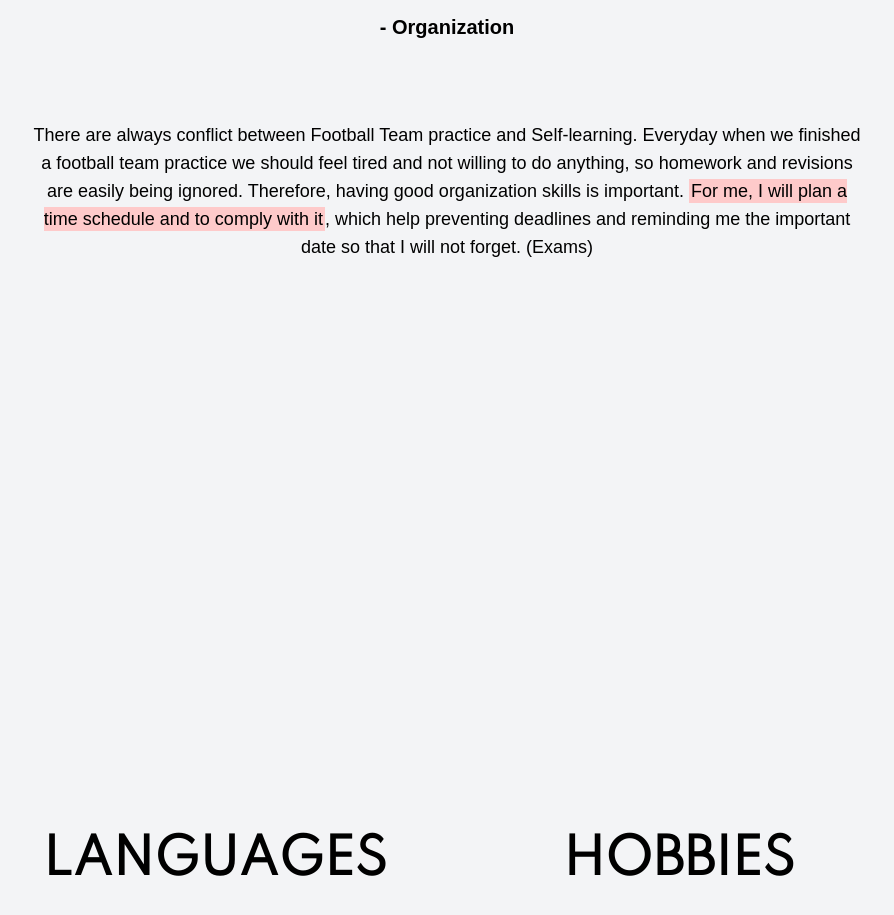
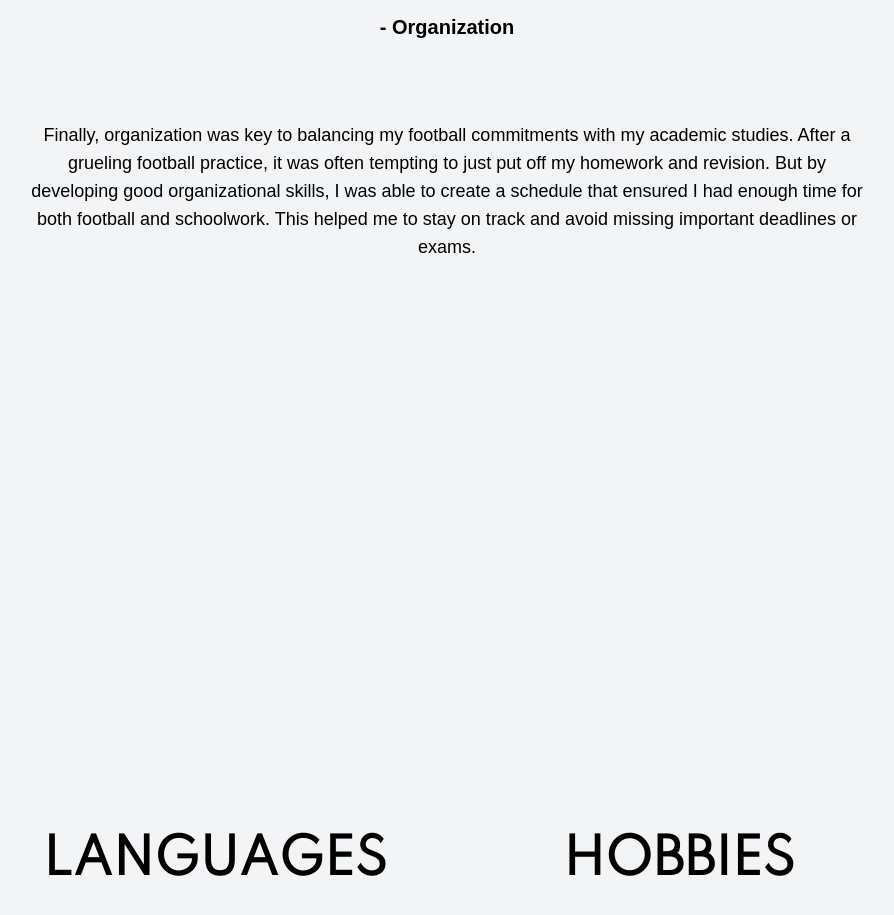
Before and after one commit to theo923/next-ssg-personal-blog, a Next.js app: page /about in a window 1280 px wide. Shown: the part 10820-11735 px from the top of the page, without its empty margins (193-1087 px from the left). Built offline with nearby package versions, Linux system fonts and the light colour scheme; a web font is replaced by a local one.

Commit message:
changes on bio -- Organization

```diff
--- a/components/About/SoftSkills.js
+++ b/components/About/SoftSkills.js
@@ -56,16 +56,13 @@ const SoftSkills = ({ forwardRef }) => {
           </SetIntersectionObserver>
           <SetIntersectionObserver type={5} direction="right">
             <p className="softSkillsDescription">
-              There are always conflict between Football Team practice and
-              Self-learning. Everyday when we finished a football team practice
-              we should feel tired and not willing to do anything, so homework
-              and revisions are easily being ignored. Therefore, having good
-              organization skills is important.{" "}
-              <span>
-                For me, I will plan a time schedule and to comply with it
-              </span>
-              , which help preventing deadlines and reminding me the important
-              date so that I will not forget. (Exams){" "}
+              Finally, organization was key to balancing my football commitments
+              with my academic studies. After a grueling football practice, it
+              was often tempting to just put off my homework and revision. But
+              by developing good organizational skills, I was able to create a
+              schedule that ensured I had enough time for both football and
+              schoolwork. This helped me to stay on track and avoid missing
+              important deadlines or exams.
             </p>
           </SetIntersectionObserver>
         </div>
```
